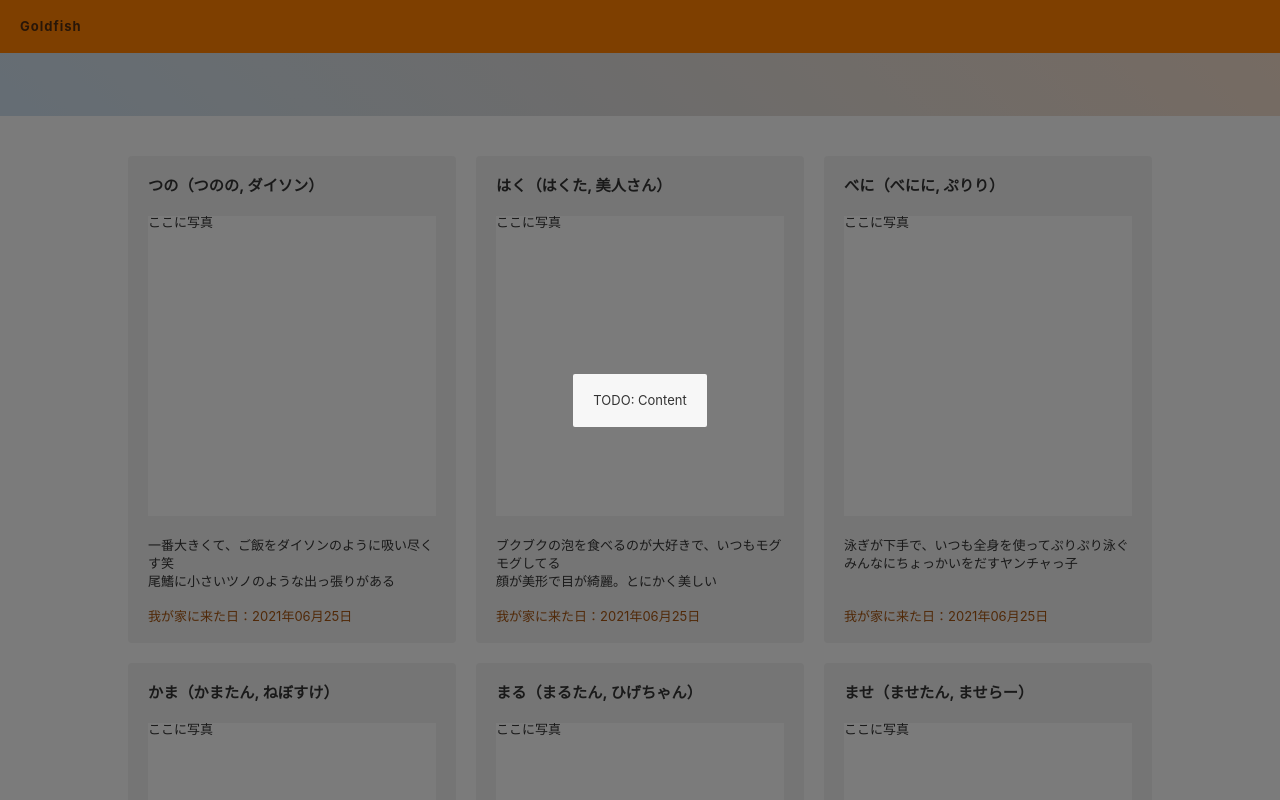
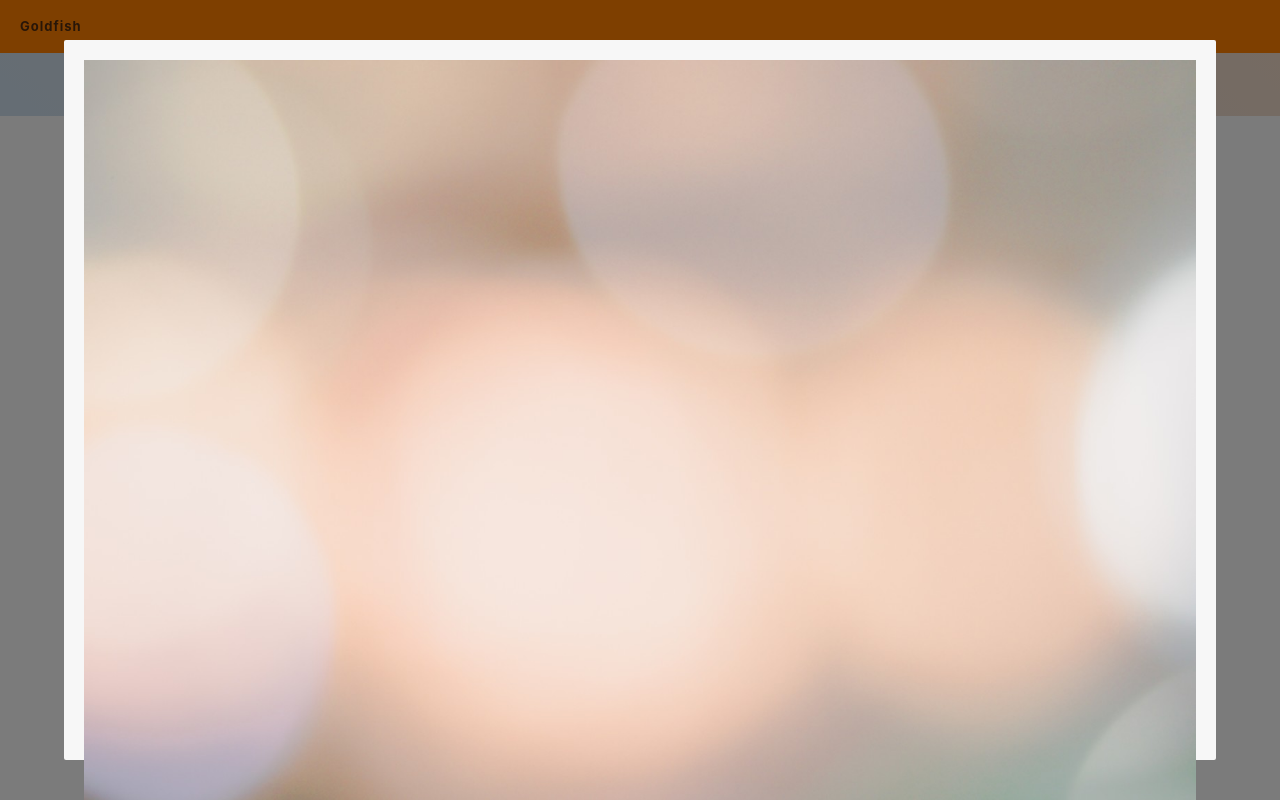
Before and after one commit to gudeaya/goldfish, a Next.js app in the folder app/: page / in a window 1280 px wide. Both pictures are taken after a click on the element 292 px from the left and 399 px from the top of the page. Built offline with nearby package versions, Linux system fonts and the light colour scheme.

Commit message:
MemberModalDialog にサンプルイメージ設置

```diff
--- a/app/src/component/organism/dialog/MemberModalDialog/index.tsx
+++ b/app/src/component/organism/dialog/MemberModalDialog/index.tsx
@@ -1,3 +1,4 @@
+import Image from 'next/image'
 import styled from 'styled-components'
 
 import { BackgroundColor } from '~/token'
@@ -16,7 +17,15 @@ export const MemberModalDialog = ({ isOpen, className, onClose }: Props) => {
       <Fade isOpen={isOpen}>
         <Container className={className}>
           <Mask onClick={onClose} />
-          <Content>TODO: Content</Content>
+          <Content>
+            <Image
+              src={'/member/sample.jpg'}
+              alt={'sample'}
+              width={1599}
+              height={1066}
+              style={{ width: '100%', height: 'auto' }}
+            />
+          </Content>
         </Container>
       </Fade>
     </ModalDialogPortal>
@@ -49,7 +58,17 @@ const Mask = styled.div`
 `
 
 const Content = styled.div`
+  max-width: 90vw;
+  max-height: 90vh;
   padding: 20px;
   background-color: ${BackgroundColor.Body};
   border-radius: 2px;
 `
+
+const Img = styled.div`
+  max-width: 100%;
+  width: auto;
+  padding: 20px;
+  background-color: ${BackgroundColor.Img};
+  border-radius: 2px;
+`
--- a/app/src/pages/index.tsx
+++ b/app/src/pages/index.tsx
@@ -17,8 +17,9 @@ export default function Home() {
     <Container>
       <Head>
         <title>goldfish</title>
-        <meta name="description" content="我が家の金魚を紹介するだけのサイト" />
-        <link rel="icon" href="/favicon.ico" />
+        <meta name={'viewport'} content={'width=device-width,initial-scale=1.0'} />
+        <meta name={'description'} content={'我が家の金魚を紹介するだけのサイト'} />
+        <link rel={'icon'} href={'/favicon.ico'} />
       </Head>
 
       <Header>
```
Also changed, not shown: app/public/member/sample.jpg (added).
